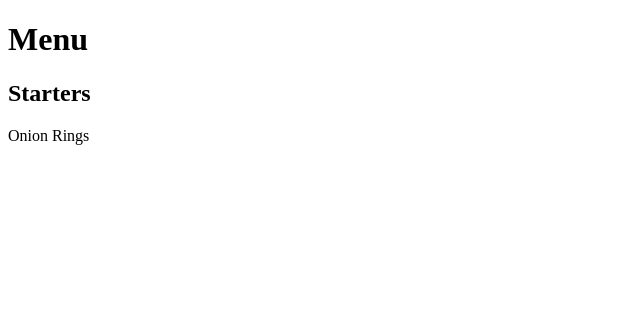
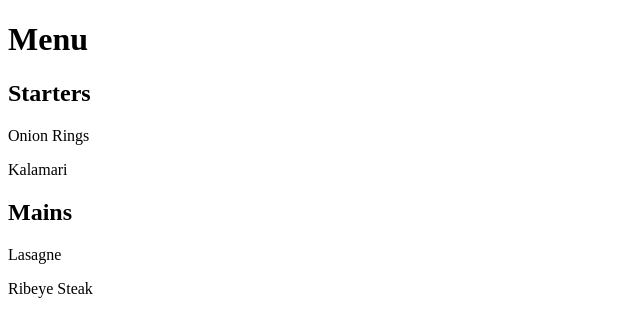
Before and after one commit to bradgichangi/first_task, a plain HTML site: page index.html in a window 1280 px wide. Shown: the whole page, without its empty margins (0-640 px from the left). Drawn offline with Linux system fonts and the light colour scheme.

Commit message:
Changes to HTML

```diff
--- a/index.html
+++ b/index.html
@@ -9,8 +9,16 @@
 <body>
     <h1>Menu</h1>
     <div id = "content">
-        <h2>Starters</h2>
-        <p>Onion Rings</p>
+        <div class = "section" id = "starters-section">
+            <h2>Starters</h2>
+            <p>Onion Rings</p>
+            <p>Kalamari</p>
+        </div>
+        <div class = "section" id = "mains-section">
+            <h2>Mains</h2>
+            <p>Lasagne</p>
+            <p>Ribeye Steak</p>
+        </div>
     </div>
 </body>
 </html>
```
